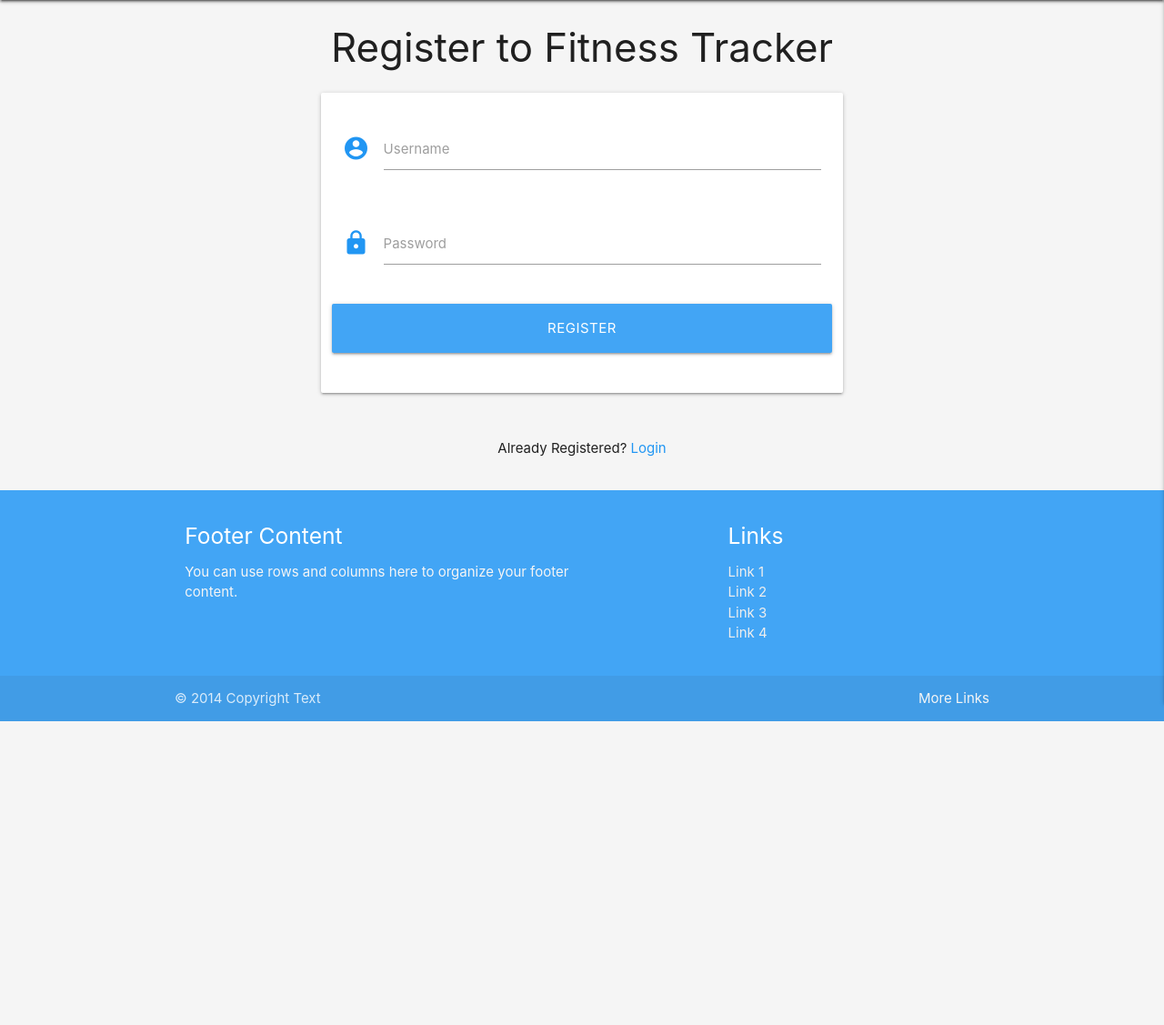
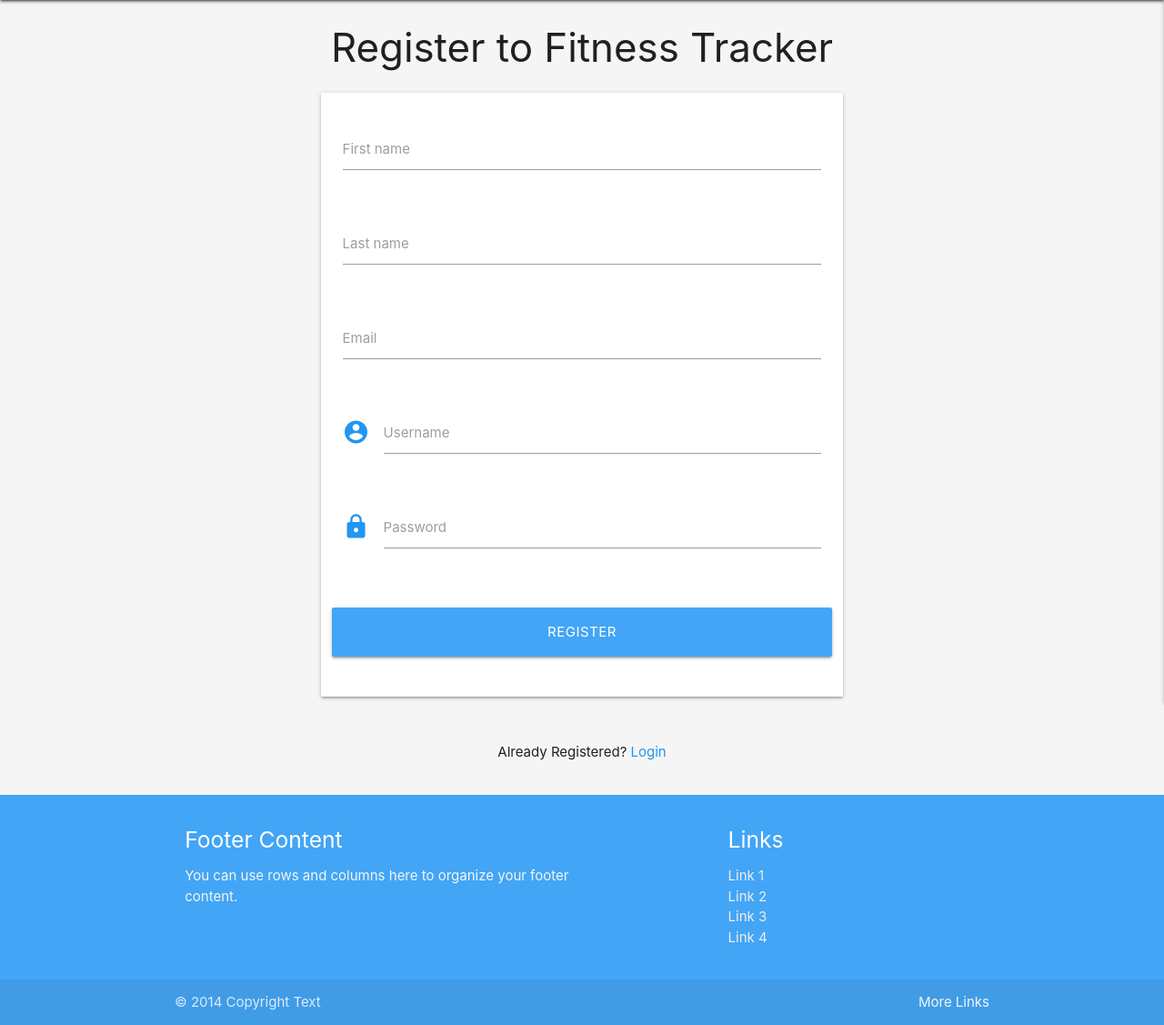
Before and after one commit to Code-Institute-Submissions/Fitness-tracker-MS3, a Flask app: page /register in a window 1280 px wide. Shown: the part 87-1214 px from the top of the page at 91% size. Before the commit the page ends 880 px from the top, so only its background shows below. Run offline with Flask 2, Linux system fonts and the light colour scheme; some libraries are stand-ins or nearby versions.

Commit message:
firstname last name added to registration

```diff
--- a/templates/register.html
+++ b/templates/register.html
@@ -6,6 +6,27 @@
 <div class="row">
     <form class="col s12 m8 offset-m2" method="POST" action="{{ url_for('register') }}">
         <div class="card-panel">
+            <!--firstname -->
+            <div class="row ">
+                <div class="input-field col s12">
+                    <input id="firstname" name="firstname" type="text" minlength="5" maxlength="20" class="validate" required>
+                    <label for="username">First name</label>
+                </div>
+            </div>
+            <!--lastname -->
+            <div class="row ">
+                <div class="input-field col s12">
+                    <input id="lastname" name="lastname" type="text" minlength="5" maxlength="20" class="validate" required>
+                    <label for="username">Last name</label>
+                </div>
+            </div>
+            <!--email -->
+            <div class="row ">
+                <div class="input-field col s12">
+                    <input type="email" name="signup_email" id="signup_email" class="form-control" required />
+                    <label for="username">Email</label>
+                </div>
+            </div>
             <!--username -->
             <div class="row ">
                 <div class="input-field col s12">
@@ -22,6 +43,8 @@
                     <label for="password">Password</label>
                 </div>
             </div>
+
+            <br>
             <!-- register btn -->
             <div class="row">
                 <button type="submit" class="col s12 btn-large blue lighten-1">
```
